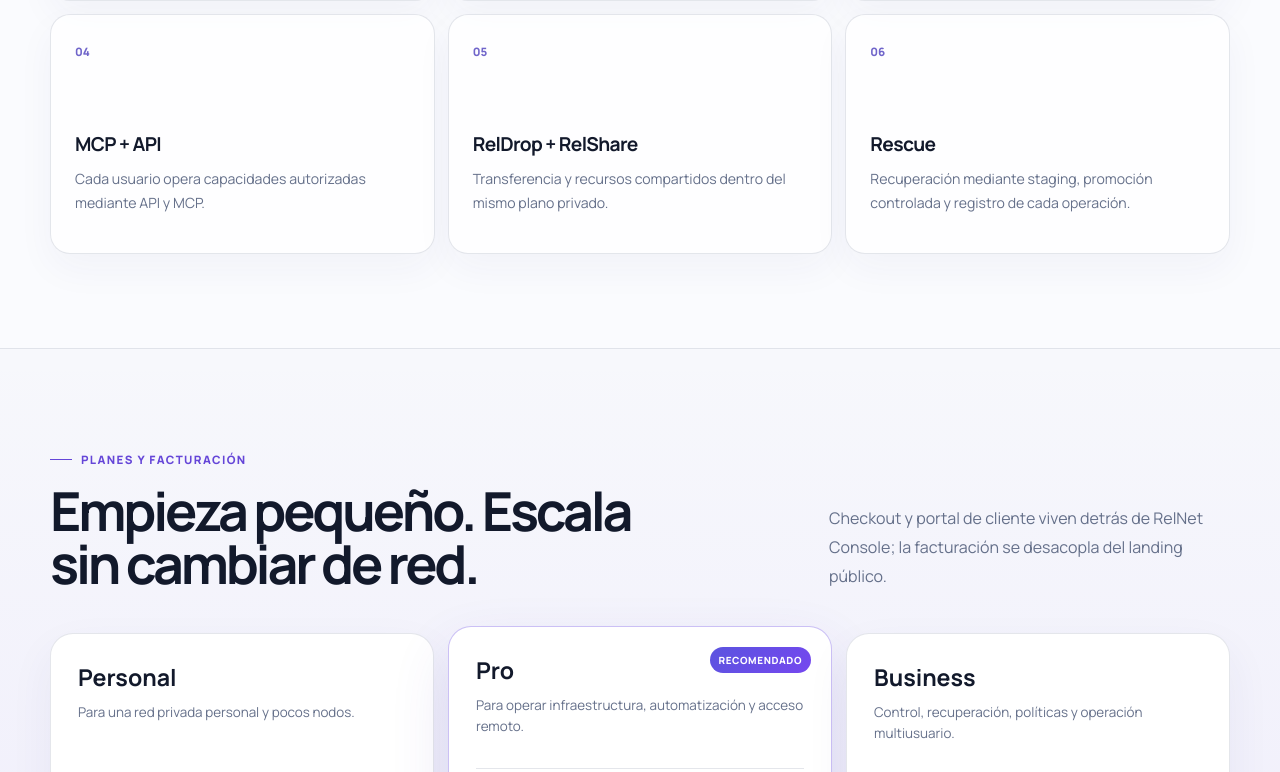
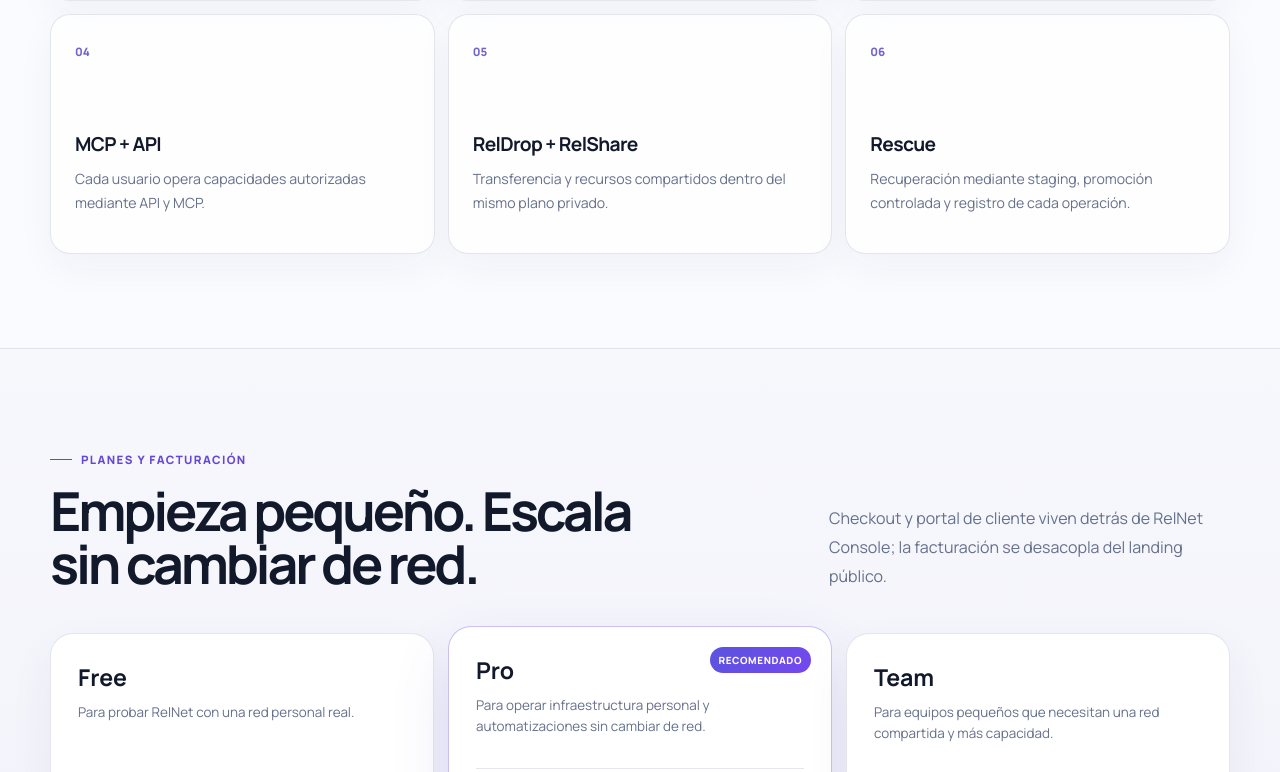
Before and after one commit to ricardomartinez-xcode/Landing, a Next.js app: page / in a window 1280 px wide. Shown: the part 2028-2800 px from the top of the page. Built offline with nearby package versions, Linux system fonts and the light colour scheme; no server answers.

Commit message:
feat(landing): align v90 plans routes and acquisition flow

```diff
--- a/app/page.module.css
+++ b/app/page.module.css
@@ -109,3 +109,5 @@
   .adGrid,.featureGrid,.planGrid{grid-template-columns:1fr}.product,.capabilities,.pricing,.security{padding:72px 0}.featureCard{min-height:210px}.featureCard h3{margin-top:48px}
   .securityCard{padding:30px 24px}.footerInner,.footerBrand{align-items:flex-start;flex-direction:column}.footerLinks{flex-wrap:wrap}.heroMeta{gap:8px 12px}
 }
+
+@media (max-width: 1080px) { .planGrid { grid-template-columns: repeat(2, minmax(0, 1fr)); } }
--- a/app/page.tsx
+++ b/app/page.tsx
@@ -2,10 +2,11 @@ import Image from 'next/image';
 import styles from './page.module.css';
 
 const consoleUrl = 'https://console.relead.com.mx/console/';
-const adminUrl = 'https://console.relead.com.mx/admin/';
+const adminUrl = 'https://admin.relead.com.mx/admin/';
 const registerUrl = 'https://console.relead.com.mx/register';
+const loginUrl = 'https://console.relead.com.mx/console/login';
 const billingUrl = 'https://console.relead.com.mx/billing';
-const apiUrl = 'https://console.relead.com.mx/console/?section=api';
+const apiUrl = 'https://console.relead.com.mx/developers';
 
 const features = [
   ['Mesh privado', 'Conecta nodos Windows, Linux y servicios sin publicar la red interna.'],
@@ -18,22 +19,28 @@ const features = [
 
 const plans = [
   {
-    name: 'Personal', price: '$0', cadence: 'para empezar',
-    description: 'Para una red privada personal y pocos nodos.',
-    items: ['RelNet Console', 'Nodos personales', 'SSH seguro', 'Métricas esenciales'],
+    name: 'Free', price: '$0 MXN', cadence: 'sin tarjeta',
+    description: 'Para probar RelNet con una red personal real.',
+    items: ['1 usuario', 'Hasta 10 nodos', '2 GB de RelDrop al mes', 'Console y métricas esenciales', 'Puede incluir patrocinio público'],
     cta: 'Crear cuenta', href: registerUrl,
   },
   {
-    name: 'Pro', price: process.env.NEXT_PUBLIC_PLAN_PRO_PRICE || 'Ver precio', cadence: 'facturación mensual',
-    description: 'Para operar infraestructura, automatización y acceso remoto.',
-    items: ['Todo en Personal', 'MCP y API', 'Exit nodes', 'RelDrop / RelShare', 'Terminal remota'],
+    name: 'Pro', price: '$149 MXN', cadence: '/mes · $1,490/año',
+    description: 'Para operar infraestructura personal y automatizaciones sin cambiar de red.',
+    items: ['Hasta 50 nodos', 'API externa y MCP', 'Remote Chrome', 'Automatización', 'Sin anuncios del plan'],
     cta: 'Elegir Pro', href: `${billingUrl}?plan=pro`, featured: true,
   },
   {
-    name: 'Business', price: process.env.NEXT_PUBLIC_PLAN_BUSINESS_PRICE || 'Cotizar', cadence: 'por organización',
-    description: 'Control, recuperación, políticas y operación multiusuario.',
-    items: ['Todo en Pro', 'Roles y políticas', 'Rescue + staging', 'Auditoría', 'Controllers HA'],
-    cta: 'Abrir facturación', href: `${billingUrl}?plan=business`,
+    name: 'Team', price: '$399 MXN', cadence: '/mes · $3,990/año',
+    description: 'Para equipos pequeños que necesitan una red compartida y más capacidad.',
+    items: ['Hasta 5 usuarios', 'Hasta 250 nodos', 'Entitlements por plan', 'API y automatización', 'Venta asistida mientras madura multiusuario'],
+    cta: 'Ver Team', href: `${billingUrl}?plan=team`,
+  },
+  {
+    name: 'Business', price: 'Cotizar', cadence: 'por organización',
+    description: 'Para operación de plataforma, mayor escala y necesidades empresariales.',
+    items: ['Hasta 25 usuarios', 'Hasta 1,000 nodos', 'Mayor capacidad RelDrop', 'Operación empresarial', 'Venta asistida'],
+    cta: 'Hablar con ReLead', href: `${billingUrl}?plan=business`,
   },
 ];
 
@@ -63,7 +70,7 @@ export default function HomePage() {
             </a>
             <div className={styles.navLinks}>
               <a href="#producto">Producto</a><a href="#capacidades">Capacidades</a><a href="#planes">Planes</a><a href="#seguridad">Seguridad</a>
-              <a href={adminUrl} className={styles.navAdmin}>Admin</a>
+              <a href={loginUrl} className={styles.navAdmin}>Iniciar sesión</a>
               <a href={consoleUrl} className={styles.navCta}>RelNet Console <span>↗</span></a>
             </div>
           </div>
@@ -136,7 +143,7 @@ export default function HomePage() {
         </div>
       </section>
 
-      <footer className={styles.footer}><div className={`${styles.shell} ${styles.footerInner}`}><div className={styles.footerBrand}><Image src="/relnet-brand.png" alt="ReLead RelNet" width={1951} height={892}/><span>Private network · control plane · remote operations</span></div><div className={styles.footerLinks}><a href={consoleUrl}>RelNet Console</a><a href={adminUrl}>Admin</a><a href={registerUrl}>Registro</a><a href={billingUrl}>Planes</a><a href={apiUrl}>API</a></div></div></footer>
+      <footer className={styles.footer}><div className={`${styles.shell} ${styles.footerInner}`}><div className={styles.footerBrand}><Image src="/relnet-brand.png" alt="ReLead RelNet" width={1951} height={892}/><span>Private network · control plane · remote operations</span></div><div className={styles.footerLinks}><a href={consoleUrl}>RelNet Console</a><a href={adminUrl}>Admin</a><a href={registerUrl}>Registro</a><a href={billingUrl}>Planes</a><a href={apiUrl}>API / MCP</a></div></div></footer>
     </main>
   );
 }
```
